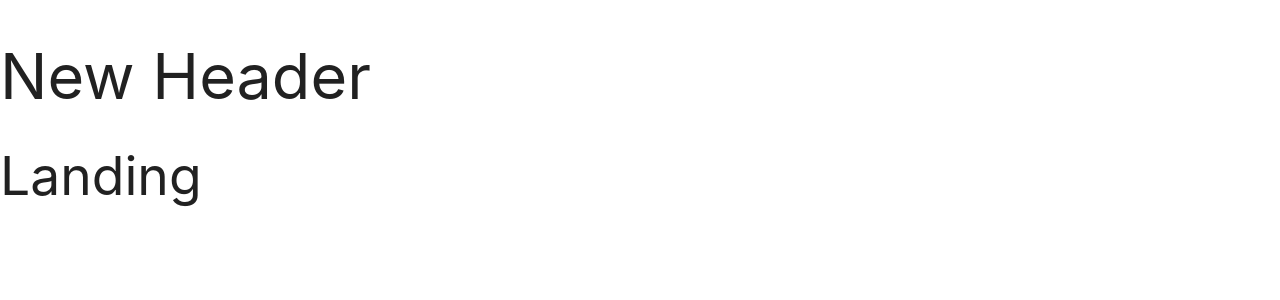
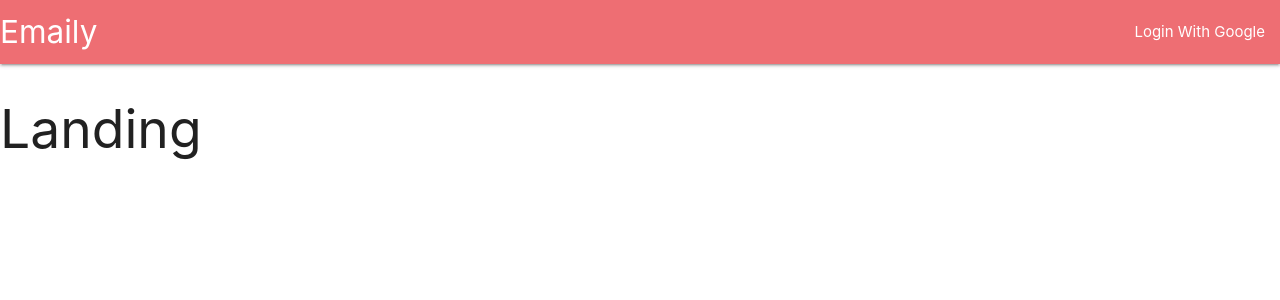
Before and after one commit to Shadowinnothing/Emaily, a React (Create React App) app in the folder client/: page / in a window 1280 px wide. Shown: the top 300 px of the page. Built offline with nearby package versions, Linux system fonts and the light colour scheme.

Commit message:
Added some classNames to the divs inside the Header component. Materialize is cool and all but I think ill stick to sass in my personal apps

```diff
--- a/client/src/components/Header.js
+++ b/client/src/components/Header.js
@@ -3,9 +3,18 @@
 class Header extends Component {
   render(){
     return (
-      <div>
-        <h1>New Header</h1>
-      </div>
+      <nav>
+        <div className="nav-wrapper">
+          <a className="left brand-logo" href="/">
+            Emaily
+          </a>
+          <ul className="right">
+            <li>
+              <a href="/">Login With Google</a>
+            </li>
+          </ul>
+        </div>
+      </nav>
     );
   };
 };
```
